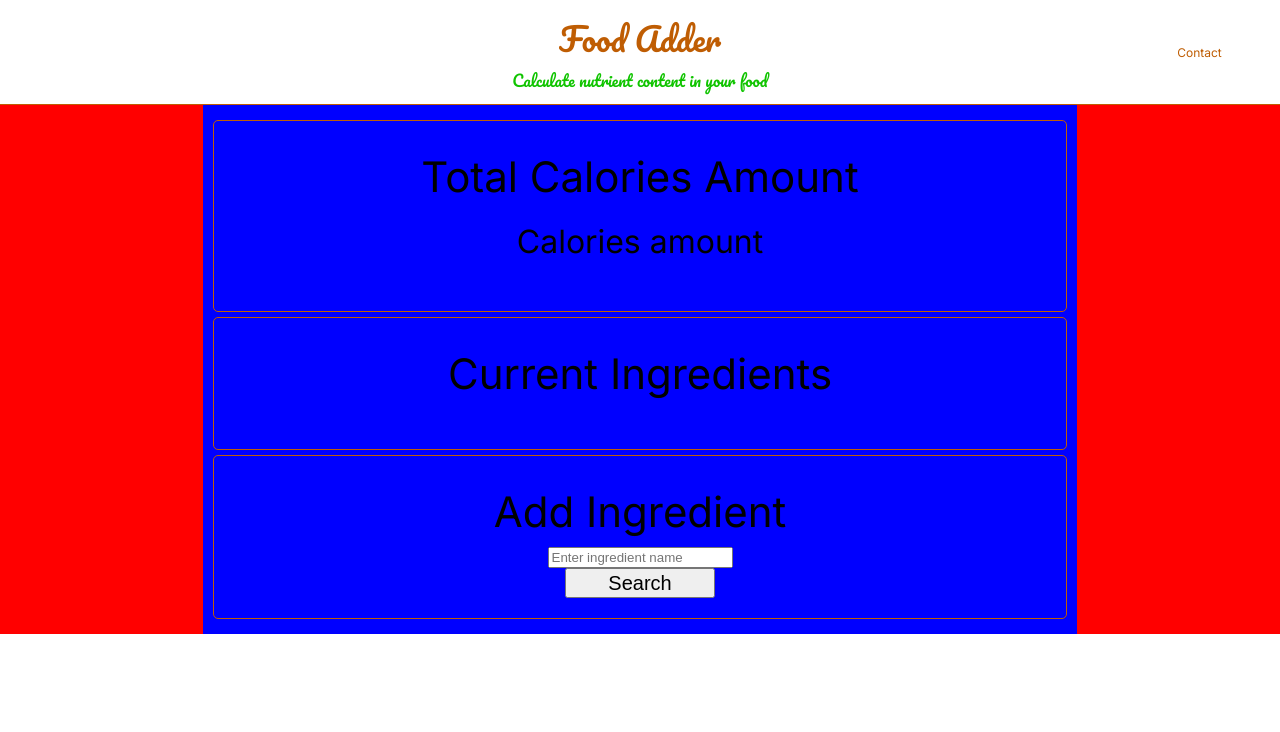
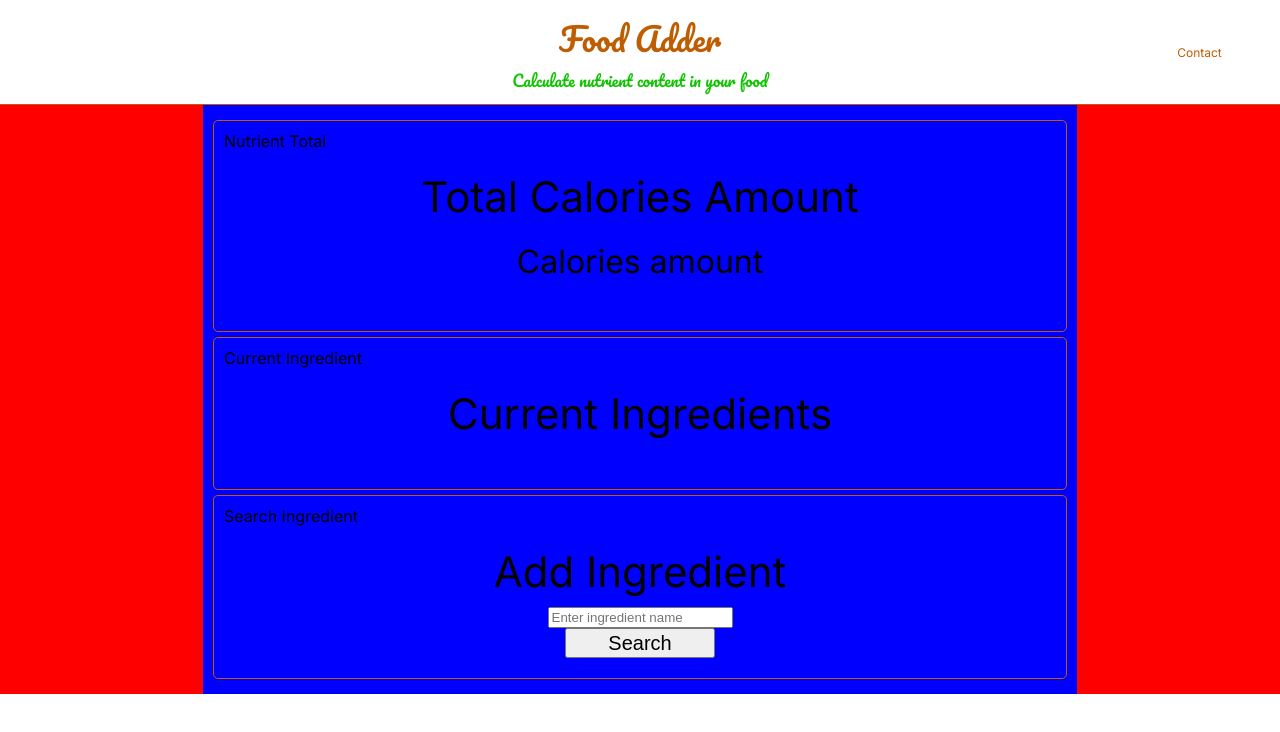
Before and after one commit to chris-wamae/dietsaint, a Next.js app in the folder front-end/dietsaint-front-end/: page / in a window 1280 px wide. Shown: the top 732 px of the page. Built offline with nearby package versions, Linux system fonts and the light colour scheme.

Commit message:
Broke down Home page into different components

```diff
--- /dev/null
+++ b/front-end/dietsaint-front-end/src/app/components/current_ingredient/currentIngredient.tsx
@@ -0,0 +1,21 @@
+import styles from "../../page.module.css"
+
+export default function CurrentIngredient({currentNutrients} : {currentNutrients : string []})
+{
+ return <>
+ Current Ingredient
+ <div className={styles.current_ingredients_card}>
+            <div className="large_font">Current Ingredients</div>
+            <div className={styles.current_ingredients_container}>
+              {
+                currentNutrients.map(e => {
+                  return <div className={styles.single_ingredient}>
+                    <div className={styles.single_ingredient_name}>{e}</div>
+                    <div className={styles.single_ingredient_nutrient}>{e}</div>
+                  </div>
+                })
+              }
+            </div>
+          </div>
+ </>
+}
--- /dev/null
+++ b/front-end/dietsaint-front-end/src/app/components/nutrient_total/nutrientTotal.tsx
@@ -0,0 +1,16 @@
+import styles from "../../page.module.css"
+
+export default function NutrientTotal()
+{
+
+return <>
+Nutrient Total
+<div className={styles.nutrient_total_card}>
+            <div className="large_font">Total Calories Amount</div>
+            <div className="medium_font">{"Calories amount"}</div>
+          </div>
+          <div className={styles.change_nutrient_dropdown}>
+          </div>
+</>
+
+}
--- /dev/null
+++ b/front-end/dietsaint-front-end/src/app/components/search_food/searchFood.tsx
@@ -0,0 +1,21 @@
+import { Food } from "@/app/interfaces/ifood"
+import styles from "../../page.module.css"
+
+export default function SearchIngredient({setFood} : {setFood : Function})
+{
+
+return <>
+Search Ingredient
+<div className={styles.add_ingredient_card}>
+          <div className="large_font">Add Ingredient</div>
+          <form className={styles.search_form}>
+            <input type="text" placeholder="Enter ingredient name"></input>
+            <button onClick={(e) =>{
+            e.preventDefault()
+            }}>Search</button>
+          </form>
+          </div>
+
+</>
+
+}
--- a/front-end/dietsaint-front-end/src/app/page.tsx
+++ b/front-end/dietsaint-front-end/src/app/page.tsx
@@ -5,13 +5,16 @@ import { getEnergyNutrientById } from "./api/route";
 import { useEffect, useState } from "react";
 import { EnergyNutrient} from "./interfaces/ienergynutrient";
 import { Food } from "./interfaces/ifood";
+import NutrientTotal from "./components/nutrient_total/nutrientTotal";
+import SearchFood from "./components/search_food/searchFood";
+import CurrentIngredient from "./components/current_ingredient/currentIngredient";
 
 export default function Home() {
 
   const [fetchNutrientId, setFetchNutrientId] = useState<number | null>(null)
   const [currentNutrients, setCurrentNutrients] = useState<EnergyNutrient[]>([])
-  const [currentIngredients, setCurrentIngredients] = useState<Food[]>([])
-
+  const [currentFoods, setCurrentFoods] = useState<Food[]>([])
+  const [food,setFood] = useState<Food | null>(null)
   const fetchNutrient = async (id: number | null) => {
     const foundNutrient: EnergyNutrient = await getEnergyNutrientById(id)
     setCurrentNutrients([...currentNutrients, foundNutrient])
@@ -23,45 +26,19 @@ export default function Home() {
     }
   }, [fetchNutrientId])
 
+
   return (
     <main className={styles.page_container}>
       <div className={styles.ad_space}></div>
       <div className={styles.page_content}>
         <div className={styles.card}>
-          <div className={styles.nutrient_total_card}>
-            <div className="large_font">Total Calories Amount</div>
-            <div className="medium_font">{"Calories amount"}</div>
-          </div>
-          <div className={styles.change_nutrient_dropdown}>
-
-          </div>
+            <NutrientTotal/>
         </div>
         <div className={styles.card}>
-          <div className={styles.current_ingredients_card}>
-            <div className="large_font">Current Ingredients</div>
-            <div className={styles.current_ingredients_container}>
-              {
-                currentNutrients.map(e => {
-                  return <div className={styles.single_ingredient}>
-                    <div className={styles.single_ingredient_name}>{e.calories}</div>
-                    <div className={styles.single_ingredient_nutrient}>{e.calories}</div>
-                  </div>
-                })
-              }
-            </div>
-          </div>
+            <CurrentIngredient currentNutrients={[]}/>
         </div>
         <div className={styles.card}>
-          <div className={styles.add_ingredient_card}>
-          <div className="large_font">Add Ingredient</div>
-          <form className={styles.search_form}>
-            <input type="text" placeholder="Enter ingredient name"></input>
-            <button onClick={(e) =>{
-            e.preventDefault()
-            }}>Search</button>
-          </form>
-          </div>
-
+            <SearchFood setFood={setFood}/>
         </div>
       </div>
       <div className={styles.ad_space}></div>
```
